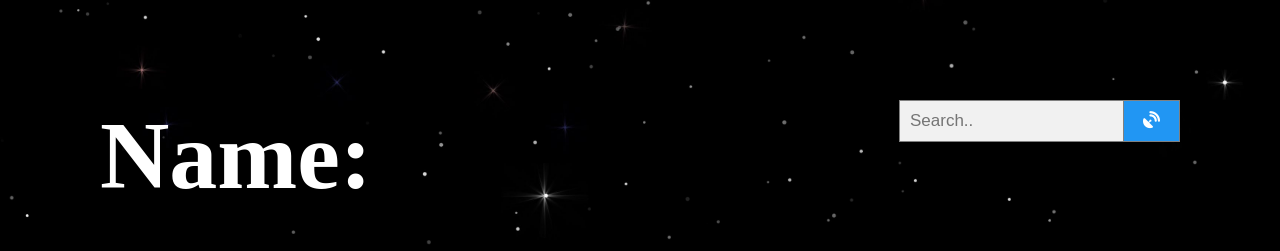
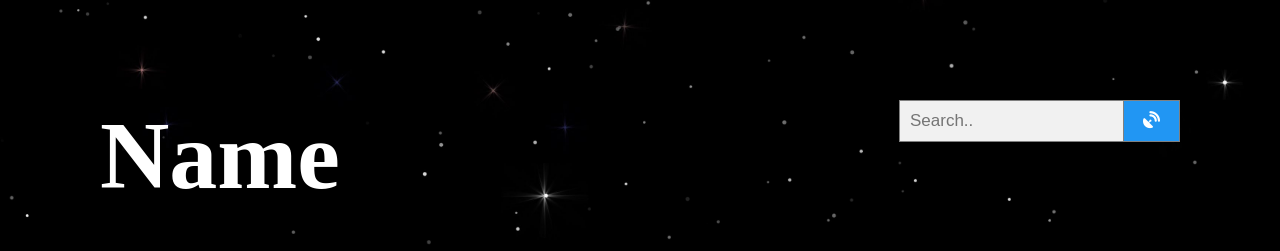
Before and after one commit to Pacman-1/cosmos, a React (Create React App) app: page / in a window 1280 px wide. Shown: the top 251 px of the page. Built offline with nearby package versions, Linux system fonts and the light colour scheme.

Commit message:
usestate
my head :(. Figured out state later on need to change all the values using useState.

```diff
--- a/src/Components/Components/Main.js
+++ b/src/Components/Components/Main.js
@@ -2,8 +2,11 @@ import "./main.css"
 import planetone from "./planet-one.png"
 import React from 'react';
 import $ from 'jquery';
+import {useState} from 'react';
 
 
+const name = document.getElementsByClassName("Name")
+const id =document.getElementById("input-text")
 
 
 
@@ -12,30 +15,27 @@ import $ from 'jquery';
 
 const Main = ()=>{
 
-       $(document).ready(function(){
 
-        $("#btn-search").on("click",function(e){
-            e.preventDefault()
-            var test = $("#input-text").val()
+      const [message, setMessage] = useState('Name');
 
-            $(".Name").val("hi")
+      const handleClick = event => {
+        event.preventDefault();
 
-            console.log(test)
-        })
+        // 👇️ set value of input field
+        setMessage(id.value);
+      }
 
-
-    });
 
 
 return(
 
     <div className="main">
         <div className="planet-name">
-        <h1 className="Name">Name:</h1>
+        <h1 className="Name">{message}</h1>
         <div className="search-bar">
         <form className="example "  action="action_page.php" >
         <input type="text" placeholder="Search.." name="search" id="input-text"/>
-        <button type="submit" id="btn-search"><i className="fa-solid fa-satellite-dish"></i></button>
+        <button type="submit" onClick={handleClick} id="btn-search"><i className="fa-solid fa-satellite-dish"></i></button>
         </form>
         </div>
 
```
